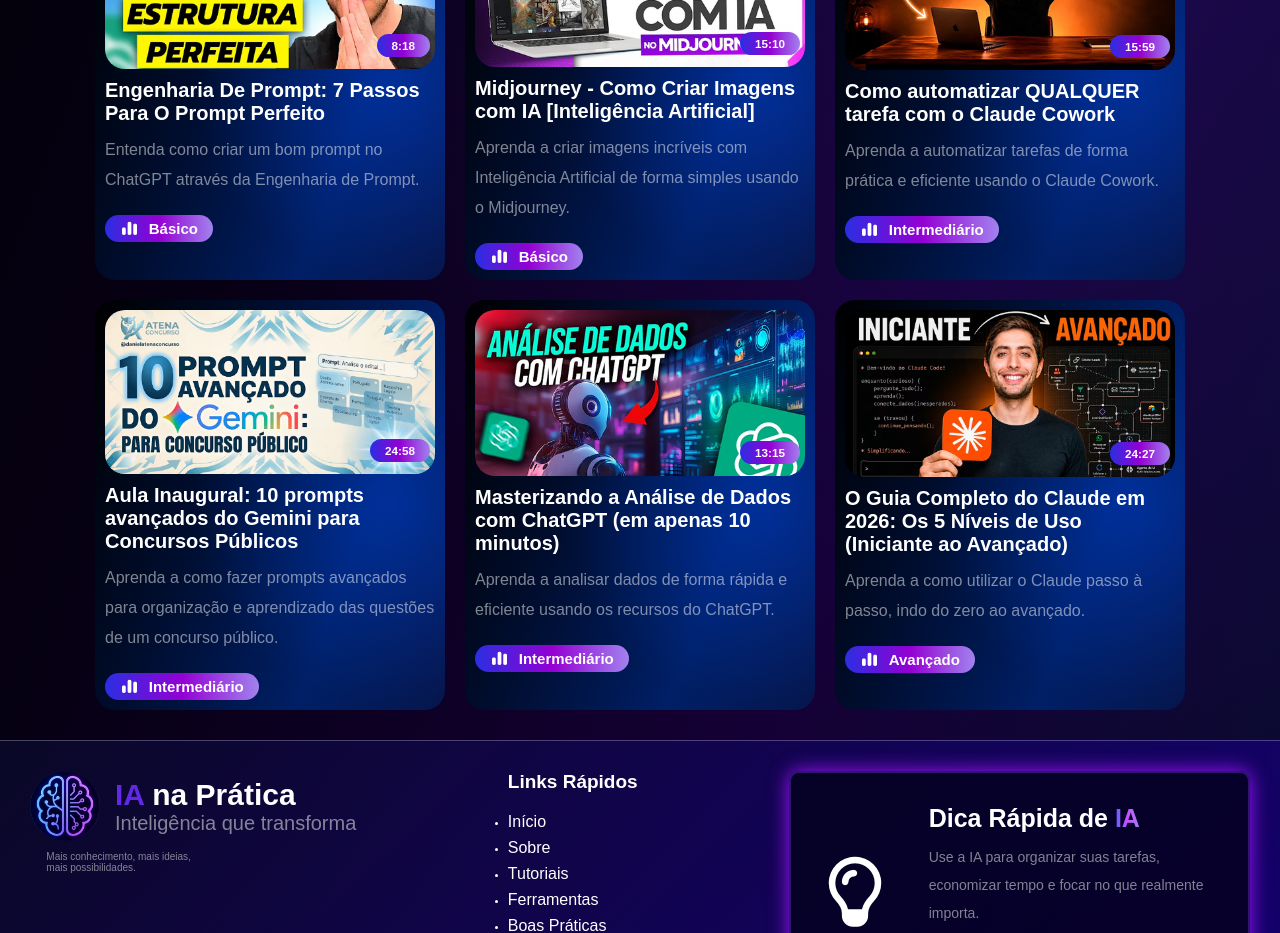
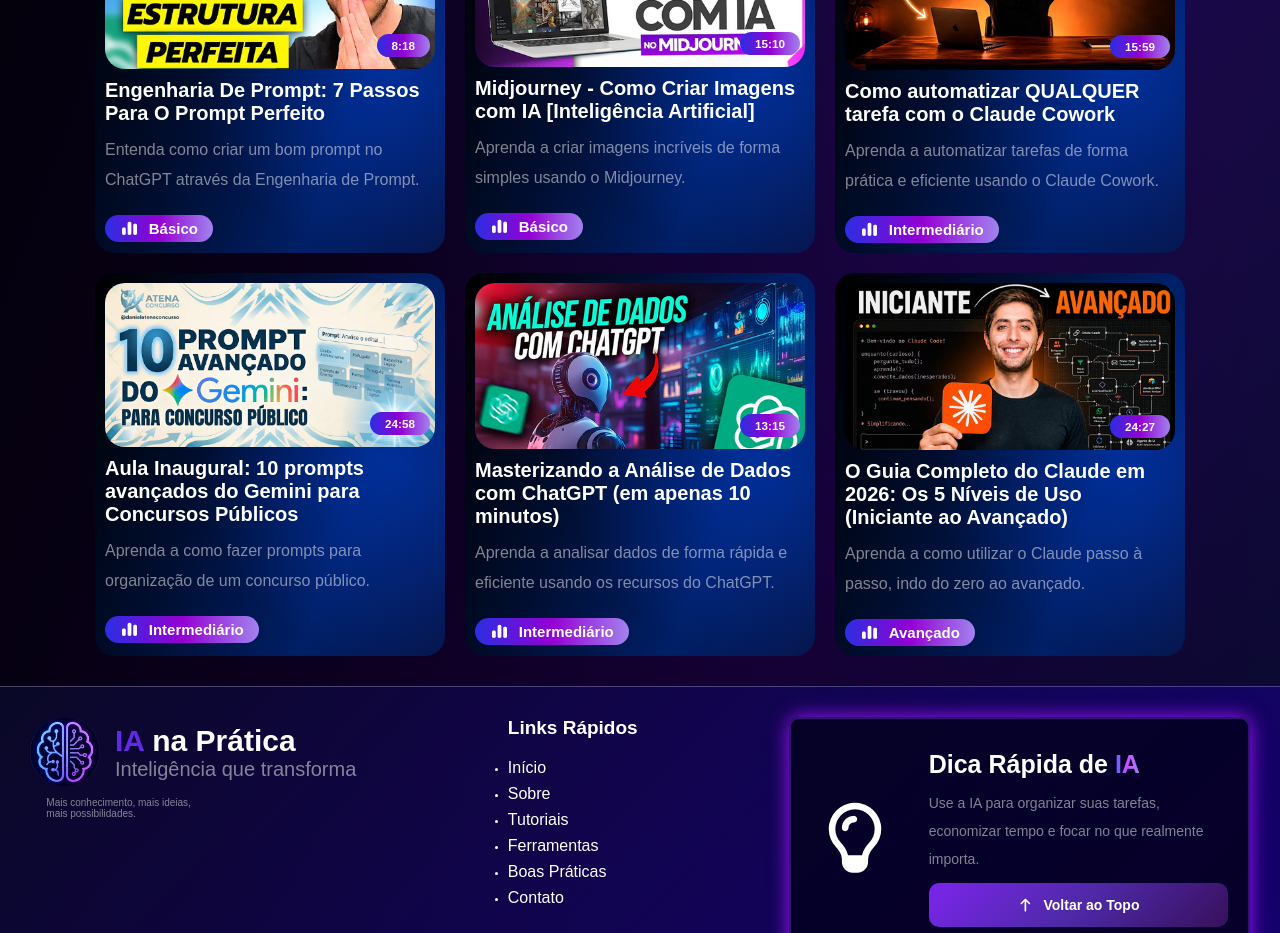
Before and after one commit to arthurherculano155-del/AI-HUB, a React (Create React App) app in the folder hub-ai/: page /tutoriais in a window 1280 px wide. Shown: the part 1200-2133 px from the top of the page. Built offline with nearby package versions, Linux system fonts and the light colour scheme.

Commit message:
Alterei descrição

```diff
--- a/hub-ai/src/Pages/Tutoriais/tutoriais.jsx
+++ b/hub-ai/src/Pages/Tutoriais/tutoriais.jsx
@@ -83,7 +83,7 @@
                     imagem="Capa-Video-MidJourney.png"
                     tempo="15:10"
                     titulo="Midjourney - Como Criar Imagens com IA [Inteligência Artificial]"
-                    desc="Aprenda a criar imagens incríveis com Inteligência Artificial de forma simples usando o Midjourney."
+                    desc="Aprenda a criar imagens incríveis de forma simples usando o Midjourney."
                     nivel="Básico"
                 />
 
@@ -101,7 +101,7 @@
                     imagem="Capa-Video-Prompt.png"
                     tempo="24:58"
                     titulo="Aula Inaugural: 10 prompts avançados do Gemini para Concursos Públicos"
-                    desc="Aprenda a como fazer prompts avançados para organização e aprendizado das questões de um concurso público."
+                    desc="Aprenda a como fazer prompts para organização  de um concurso público."
                     nivel="Intermediário"
                 />
 
```
